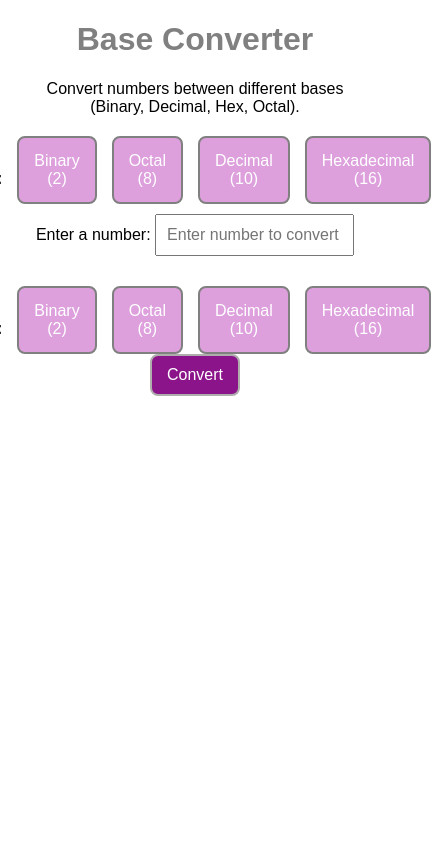
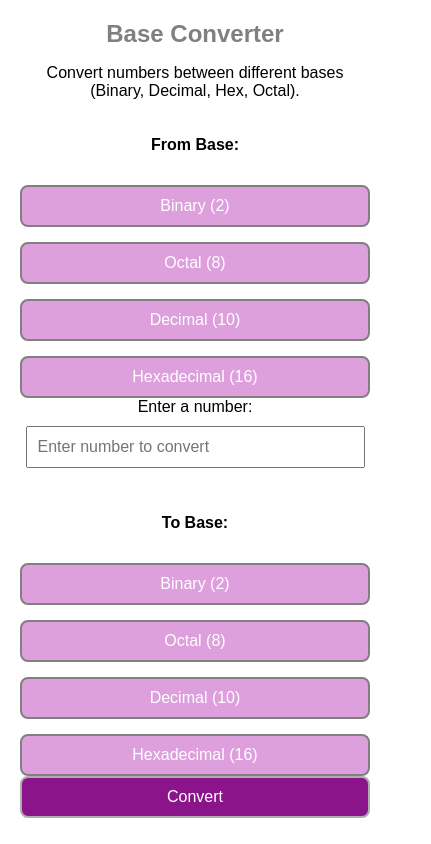
Before and after one commit to Eilat2/base-converter, a plain HTML site: page index.html in a window 390 px wide. Shown: the whole page, 431 px wide, since content can reach past the window. Drawn offline with Linux system fonts and the light colour scheme.

Commit message:
Add files via upload

```diff
--- a/styles.css
+++ b/styles.css
@@ -73,3 +73,27 @@ button.convert:hover {
     background-color: #ae19ee;
     transform: scale(1.1);
 }
+
+@media (max-width: 600px) {
+    h1 {
+        font-size: 24px;
+    }
+
+    .buttons-group {
+        flex-direction: column;
+        align-items: center;
+    }
+
+    button {
+        width: 100%;
+        font-size: 16px;
+    }
+
+    input {
+        width: 90%;
+    }
+
+    .result-display {
+        font-size: 16px;
+    }
+}
```
